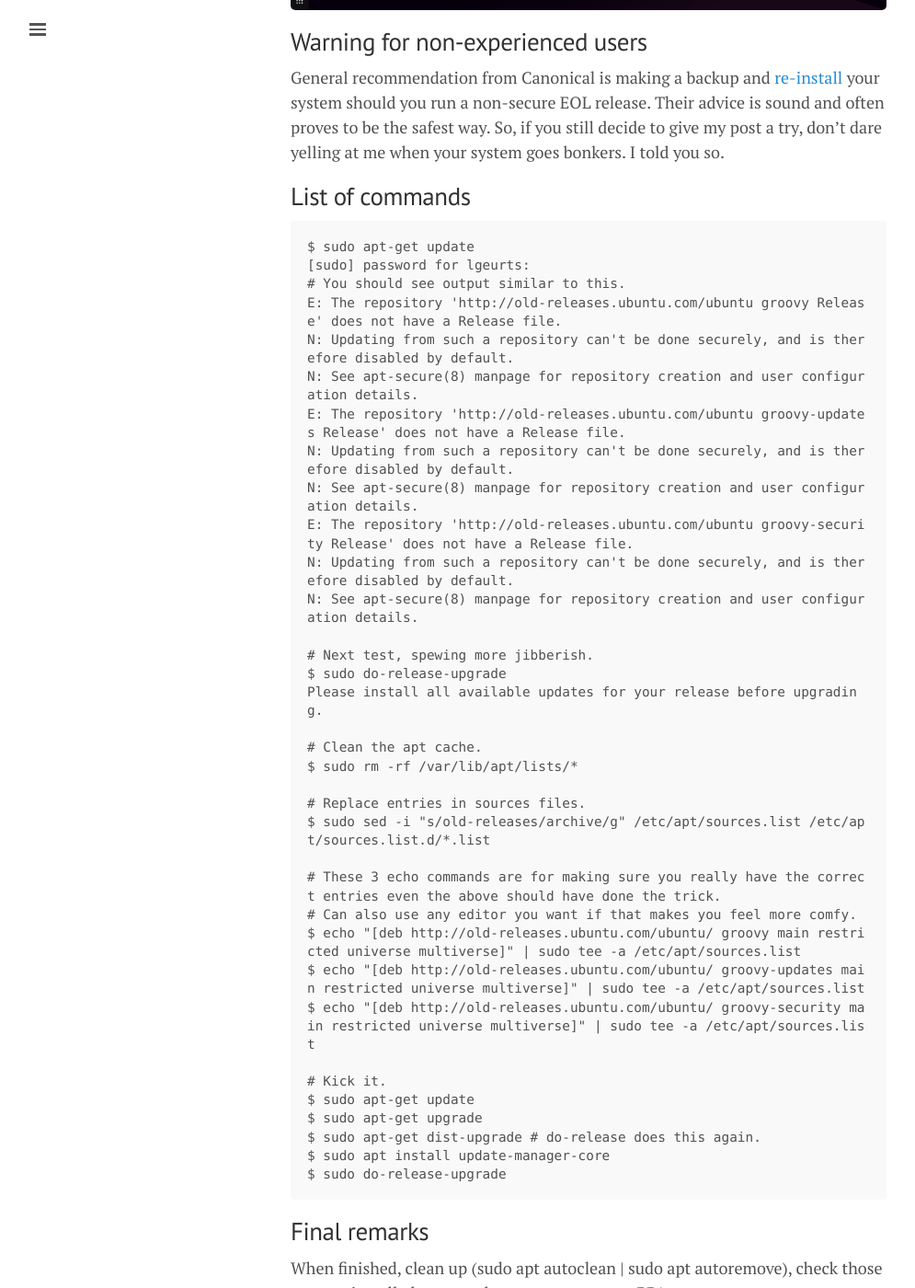
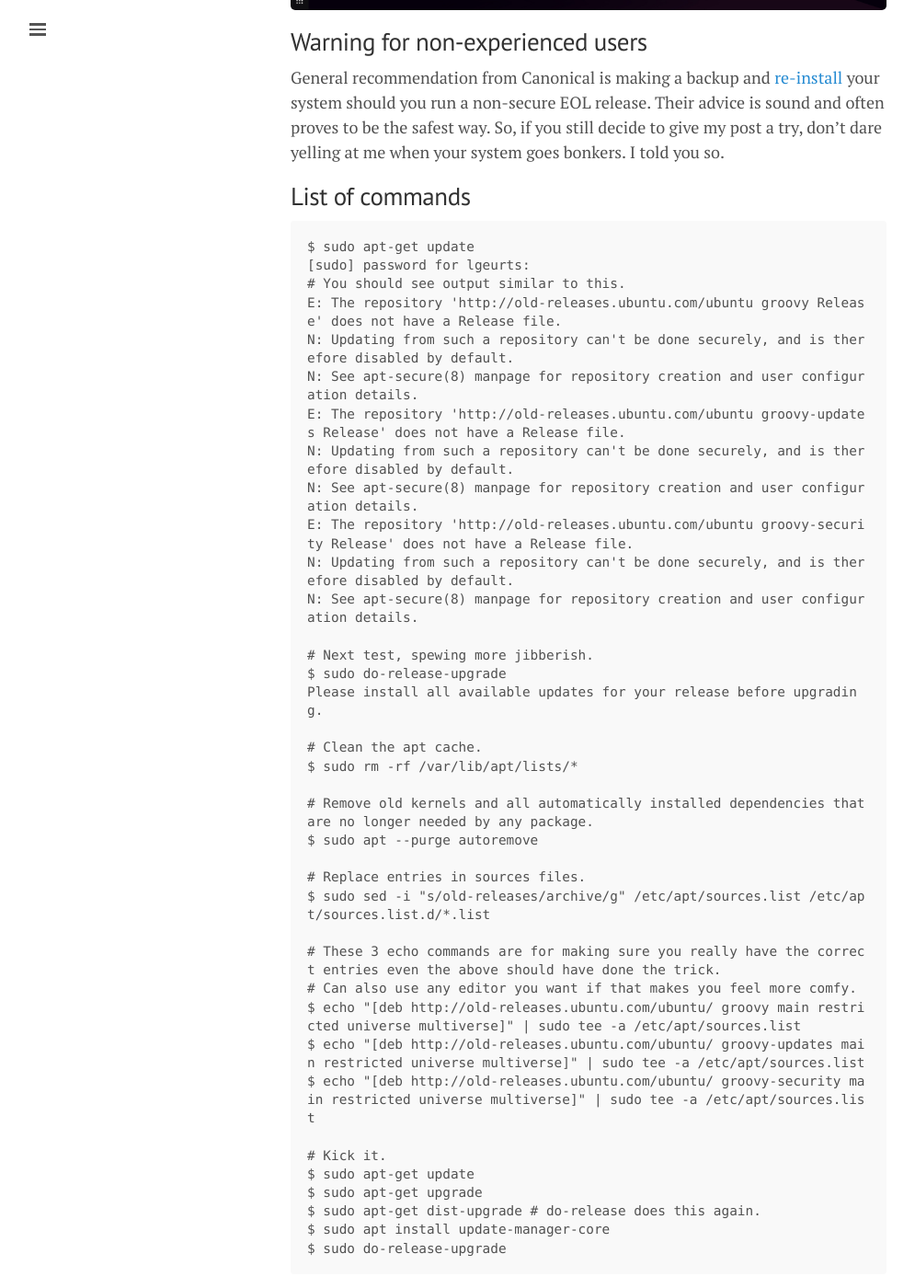
Before and after one commit to lgeurts/lgeurts.github.io, a Jekyll site: the page built from _posts/2022-08-24-ubuntu-upgrade-notes-20.x-to-22.x-for-x1-carbon-gen8.md, in a window 1280 px wide and 1400 px high, scrolled down 608 px. Shown: the whole window at 92% size, without its empty margins (0-995 px from the left). Built offline with Jekyll 4.4.1, drawn with Linux system fonts in a browser that asks for light colours; nearby versions of some CDN libraries; comment, search, counter and statistics services are not loaded.

Commit message:
Update 2022-08-24-ubuntu-upgrade-notes-20.x-to-22.x-for-x1-carbon-gen8.md

```diff
--- a/_posts/2022-08-24-ubuntu-upgrade-notes-20.x-to-22.x-for-x1-carbon-gen8.md
+++ b/_posts/2022-08-24-ubuntu-upgrade-notes-20.x-to-22.x-for-x1-carbon-gen8.md
@@ -34,6 +34,9 @@ Please install all available updates for your release before upgrading.
 # Clean the apt cache.
 $ sudo rm -rf /var/lib/apt/lists/*
 
+# Remove old kernels and all automatically installed dependencies that are no longer needed by any package.
+$ sudo apt --purge autoremove
+
 # Replace entries in sources files.
 $ sudo sed -i "s/old-releases/archive/g" /etc/apt/sources.list /etc/apt/sources.list.d/*.list
 
```
